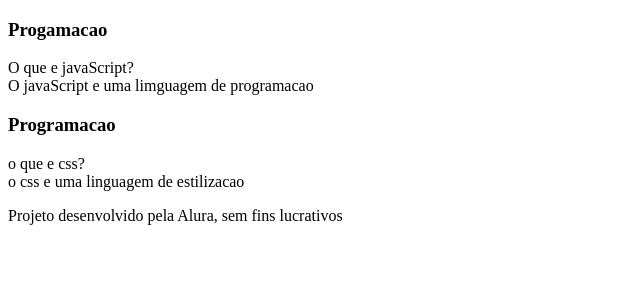
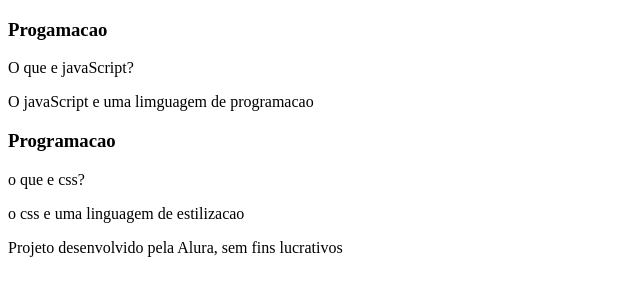
Before and after one commit to indianaradepaula/andre3333, a plain HTML site: page index.html in a window 1280 px wide. Shown: the whole page, without its empty margins (0-640 px from the left). Drawn offline with Linux system fonts and the light colour scheme.

Commit message:
Add files via upload

```diff
--- a/index.html
+++ b/index.html
@@ -13,10 +13,10 @@
                 <div class="cartao_conteudo">
                     <h3>Progamacao</h3>
                     <div class="cartao_conteudo_pergunta">
-                        O que e javaScript?
+                        <p>O que e javaScript?</p>
                     </div>
                     <div class="cartao_conteudo_resposta">
-                        O javaScript e uma limguagem de programacao
+                        <p>O javaScript e uma limguagem de programacao</p>
                     </div>
                 </div>
             </article>
@@ -24,10 +24,10 @@
                 <div class="cartao_conteudo">
                     <h3>Programacao</h3>
                     <div class="cartao_conteudo_pergunta">
-                        o que e css?
+                        <p>o que e css?</P>
                     </div>
                     <div class="cartao_conteudo_resposta">
-                        o css e uma linguagem de estilizacao
+                    <p>o css e uma linguagem de estilizacao</p>
                     </div>
                 </div>
             </article>
```
